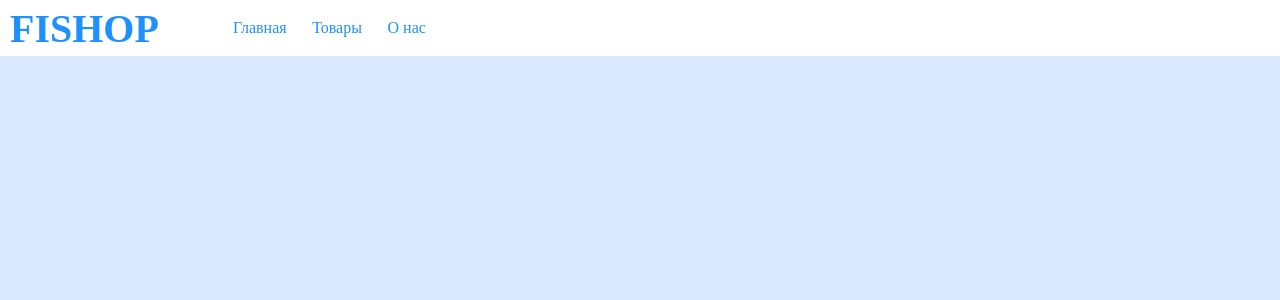
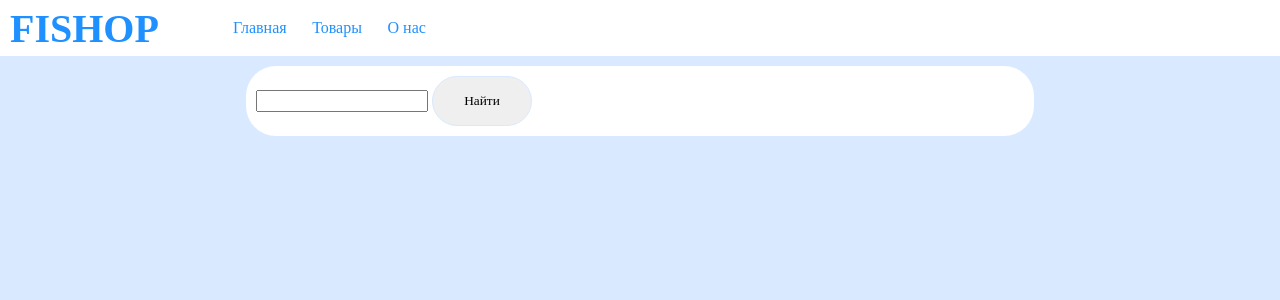
Before and after one commit to Krecsa/firstinternetshop, a Django app: page / in a window 1280 px wide. Shown: the top 300 px of the page. Run offline with Django 5.2, Linux system fonts and the light colour scheme; data that the repository does not hold is empty.

Commit message:
Строка поиска (пока не работает)

```diff
--- a/fishop/ishop/static/style.css
+++ b/fishop/ishop/static/style.css
@@ -115,7 +115,6 @@
         padding-bottom: 5px;
         border-radius: 30px;
         background: white;
-
         width: 70%;
         margin-left: auto;
         margin-right: auto;
@@ -124,3 +123,12 @@
     .productDescription * {
         margin: 30px;
     }
+    .filter {
+        width: 60%;
+        margin-left: auto;
+        margin-right: auto;
+        margin-top: 10px;
+        background: white;
+        border-radius: 30px;
+        padding: 10px;
+}
--- a/fishop/ishop/templates/index.html
+++ b/fishop/ishop/templates/index.html
@@ -8,6 +8,10 @@
     <a href='/products'>Товары</a>
     <a href='/aboutas'>О нас</a>
 </div>
+    <div class="filter">
+        <input>
+        <button>Найти</button>
+    </div>
 
     <div class = 'ProductList'>
     {% for product in products %}
```
